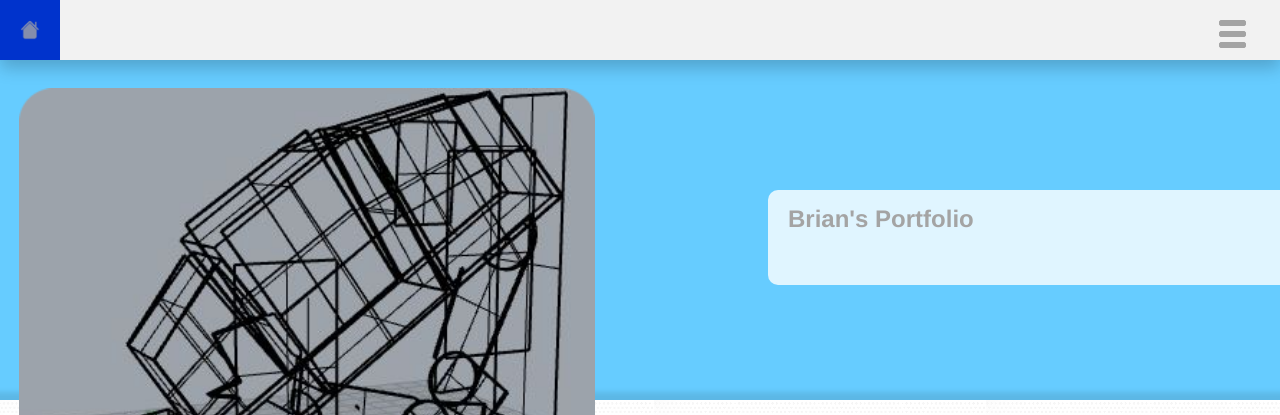
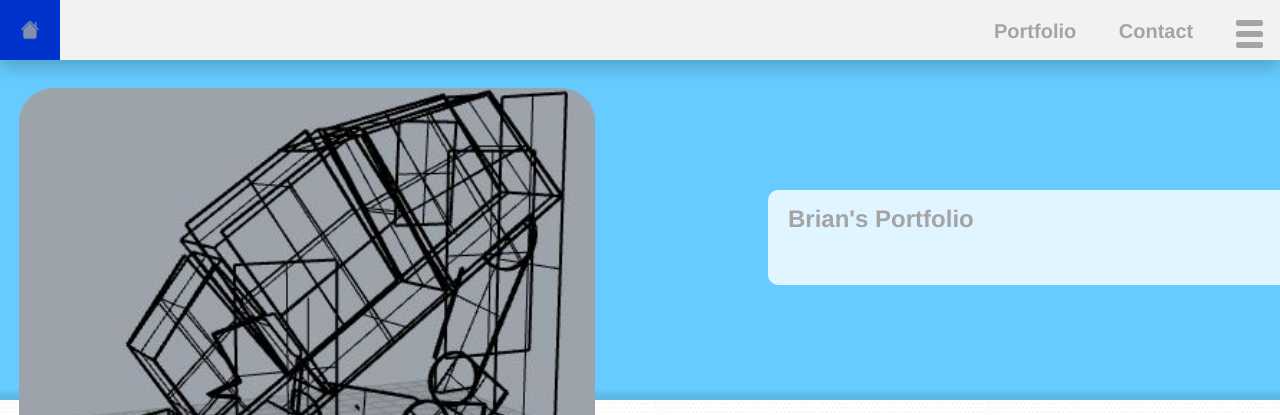
Before and after one commit to briswalsh/briswalsh.github.io, a website: page portfolio.html in a window 1280 px wide. Shown: the top 415 px of the page. Drawn offline with Linux system fonts and the light colour scheme.

Commit message:
Added navigation menu items to portfolio page

```diff
--- a/portfolio.html
+++ b/portfolio.html
@@ -116,15 +116,27 @@
 		<img src="main_images/home_icon.png" alt="Home Button" height="20px" width="20px"></a>
         </div>
     </div>
-    <div class="brgr_btn" onclick="brgr_btn(this)">
+    <div class="row_right">
+	<div class="brgr_btn" id=btn_right onclick="brgr_btn(this)">
 	    <div class="brgr_patty_1"></div>
 	    <div class="brgr_patty_2"></div>
 	    <div class="brgr_patty_3"></div>
 
 	    <div id="brgr_menu" class="brgr_menu">
 		<a id="brgr_menu_item" href="projects.html">Projects</a>
-	    <a id="brgr_menu_item" href="porfolio.html">Portfolio</a>
+		<a id="brgr_menu_item" href="portfolio.html">Portfolio</a>
 		<a id="brgr_menu_item" href="contact.html">Contact</a>
+	    </div>
+	</div>
+	<div class="text_btn" id=btn_right>
+	    <a href="contact.html" style="text-decoration:none">
+		<strong color=#000000>Contact</strong>
+	    </a>
+	</div>
+	<div class="text_btn" id=btn_right>
+	   <a href="portfolio.html" style="text-decoration:none">
+		<strong>Portfolio</strong>
+	   </a>
 	</div>
     </div>
 </div>
```
Also changed, not shown: 2 other files. Lines whose indentation alone changed are shown as unchanged.
